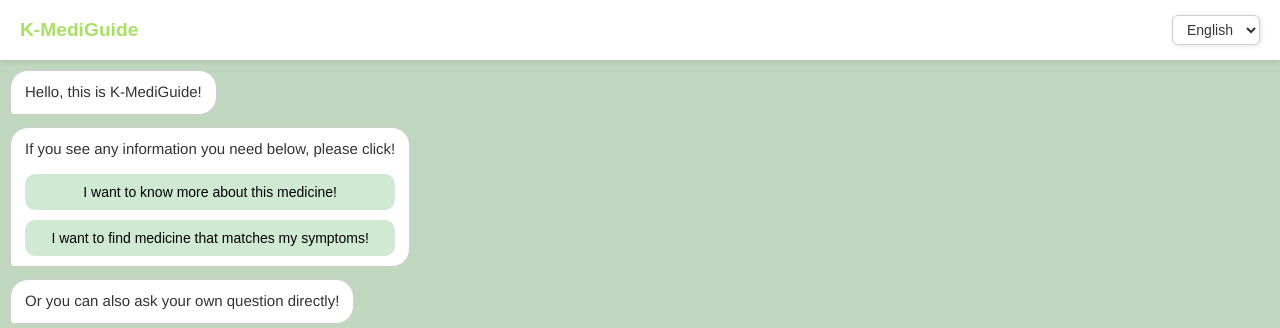
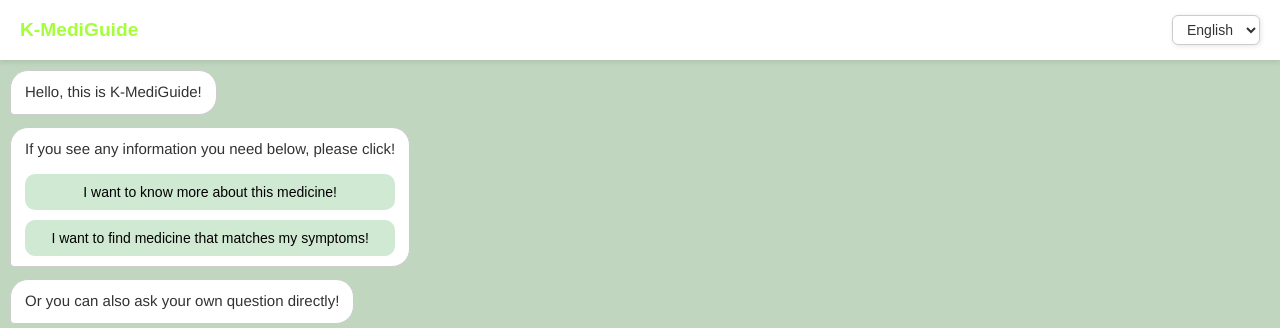
Before and after one commit to KGU-2025-Capstone/K_Medi_Guide_FE_BE, a Spring Boot app: page /chatbot in a window 1280 px wide. Shown: the top 328 px of the page. Run offline with Spring Boot 4, Linux system fonts and the light colour scheme; data that the repository does not hold is empty; some of the project's set-up classes (security, data sources, template engines, error pages and the like) are left out, and stand-ins take their place.

Commit message:
fix : 헤더 로고 색상 변경

```diff
--- a/src/main/resources/static/css/header.css
+++ b/src/main/resources/static/css/header.css
@@ -21,7 +21,7 @@
     font-family: 'Poppins ', sans-serif;
     font-size: 1.2rem;
     font-weight: 600;
-    color: #a8e063;
+    color: #a5ff38;
     margin: 0;
     font-weight: 600;
     margin: 0;
```
